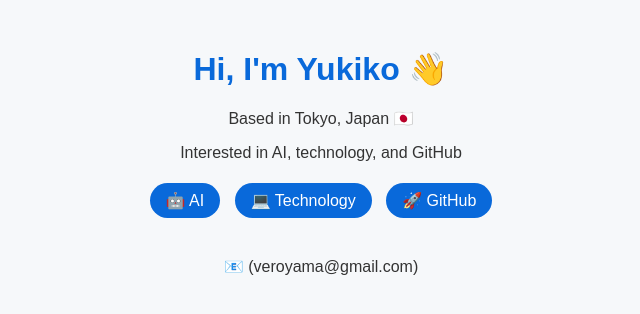
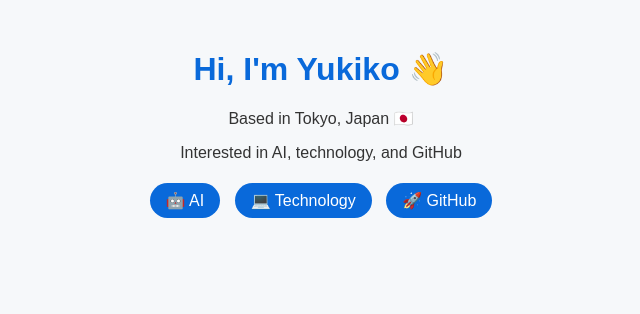
Before and after one commit to veroyama/veroyama.github.io, a plain HTML site: page index.html in a window 1280 px wide. Shown: the whole page, without its empty margins (319-959 px from the left). Drawn offline with Linux system fonts and the light colour scheme.

Commit message:
Remove email address from index.html

```diff
--- a/index.html
+++ b/index.html
@@ -33,6 +33,6 @@
     <span class="badge">🚀 GitHub</span>
   </div>
   <br>
-  <p>📧 (veroyama@gmail.com)</p>
+
 </body>
 </html>
```
